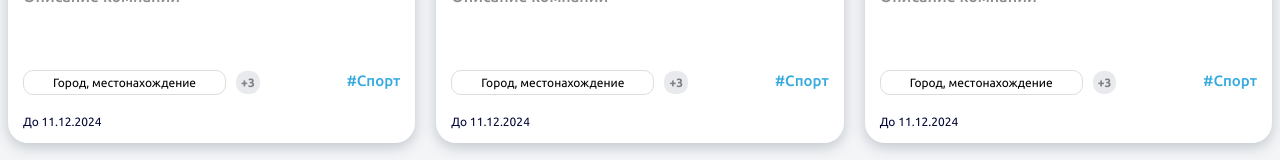
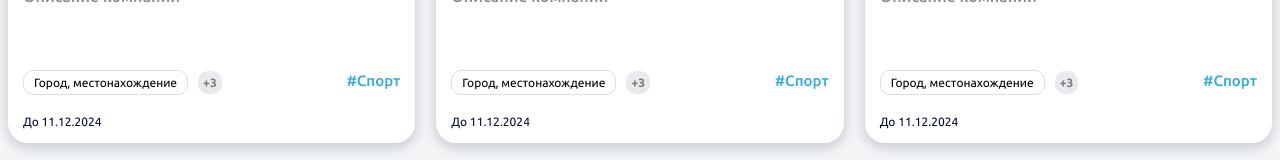
Before and after one commit to blinmakersha/corporate-offers-frontend, a React (Vite) app: page / in a window 1280 px wide. Shown: the part 529-689 px from the top of the page. Built offline with nearby package versions, Linux system fonts and the light colour scheme.

Commit message:
fix: Chip

```diff
--- a/src/components/Chip/Chip.css
+++ b/src/components/Chip/Chip.css
@@ -19,6 +19,7 @@
     font-weight: 400;
     font-size: 12px;
     color: #000;
+    padding: 5px 10px;
     background-color: transparent;
     border: 1px solid #DDDDDD;
 }
```
